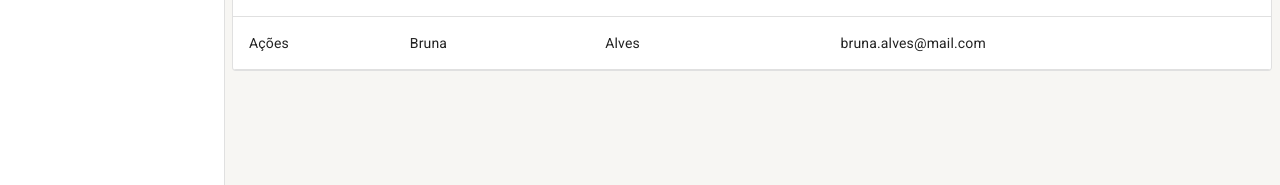
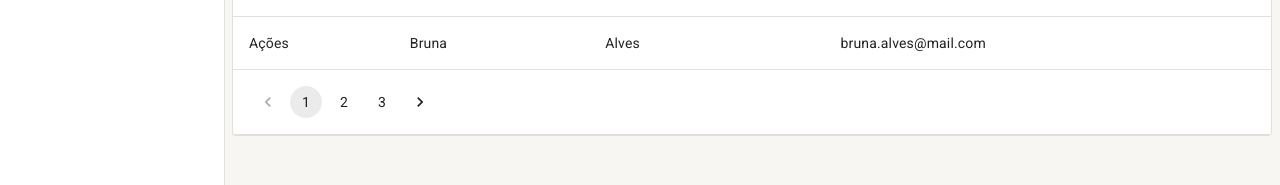
Before and after one commit to matheusprado1/react-typescript-materialui, a React (Vite) app: page /persons in a window 1280 px wide. Shown: the part 551-736 px from the top of the page. Built offline with nearby package versions, Linux system fonts and the light colour scheme; data requests are answered from the project's data file.

Commit message:
feat: add pagination to PersonsListing component

```diff
--- a/src/pages/persons/PersonsListing.tsx
+++ b/src/pages/persons/PersonsListing.tsx
@@ -1,6 +1,7 @@
 import { useEffect, useMemo, useState } from 'react';
 import {
   LinearProgress,
+  Pagination,
   Paper,
   Table,
   TableBody,
@@ -29,15 +30,20 @@ export const PersonsListing: React.FC = () => {
   const [isLoading, setIsLoading] = useState(true);
   const [totalCount, setTotalCount] = useState(0);
 
+  console.log(totalCount);
   const search = useMemo(() => {
     return searchParams.get('search') || '';
+  }, [searchParams]);
+
+  const page = useMemo(() => {
+    return Number(searchParams.get('page') || '1');
   }, [searchParams]);
 
   useEffect(() => {
     setIsLoading(true);
 
     debounce(() => {
-      PersonsService.getAll(1, search).then(result => {
+      PersonsService.getAll(page, search).then(result => {
         setIsLoading(false);
 
         if (result instanceof Error) {
@@ -51,7 +57,7 @@ export const PersonsListing: React.FC = () => {
       });
     });
     // eslint-disable-next-line react-hooks/exhaustive-deps
-  }, [search]);
+  }, [search, page]);
 
   return (
     <PageLayoutBase
@@ -61,7 +67,9 @@ export const PersonsListing: React.FC = () => {
           showInputSearch
           newButtonText="Nova"
           searchText={search}
-          whenChangingSearchText={text => setSearchParams({ search: text }, { replace: true })}
+          whenChangingSearchText={text =>
+            setSearchParams({ search: text, page: '1' }, { replace: true })
+          }
         />
       }
     >
@@ -96,6 +104,19 @@ export const PersonsListing: React.FC = () => {
                 </TableCell>
               </TableRow>
             )}
+            {totalCount > 0 && totalCount > Environment.LIMIT_OF_LINES && (
+              <TableRow>
+                <TableCell colSpan={4}>
+                  <Pagination
+                    page={page}
+                    count={Math.ceil(totalCount / Environment.LIMIT_OF_LINES)}
+                    onChange={(_, newPage) =>
+                      setSearchParams({ search, page: newPage.toString() }, { replace: true })
+                    }
+                  />
+                </TableCell>
+              </TableRow>
+            )}
           </TableFooter>
         </Table>
       </TableContainer>
```
